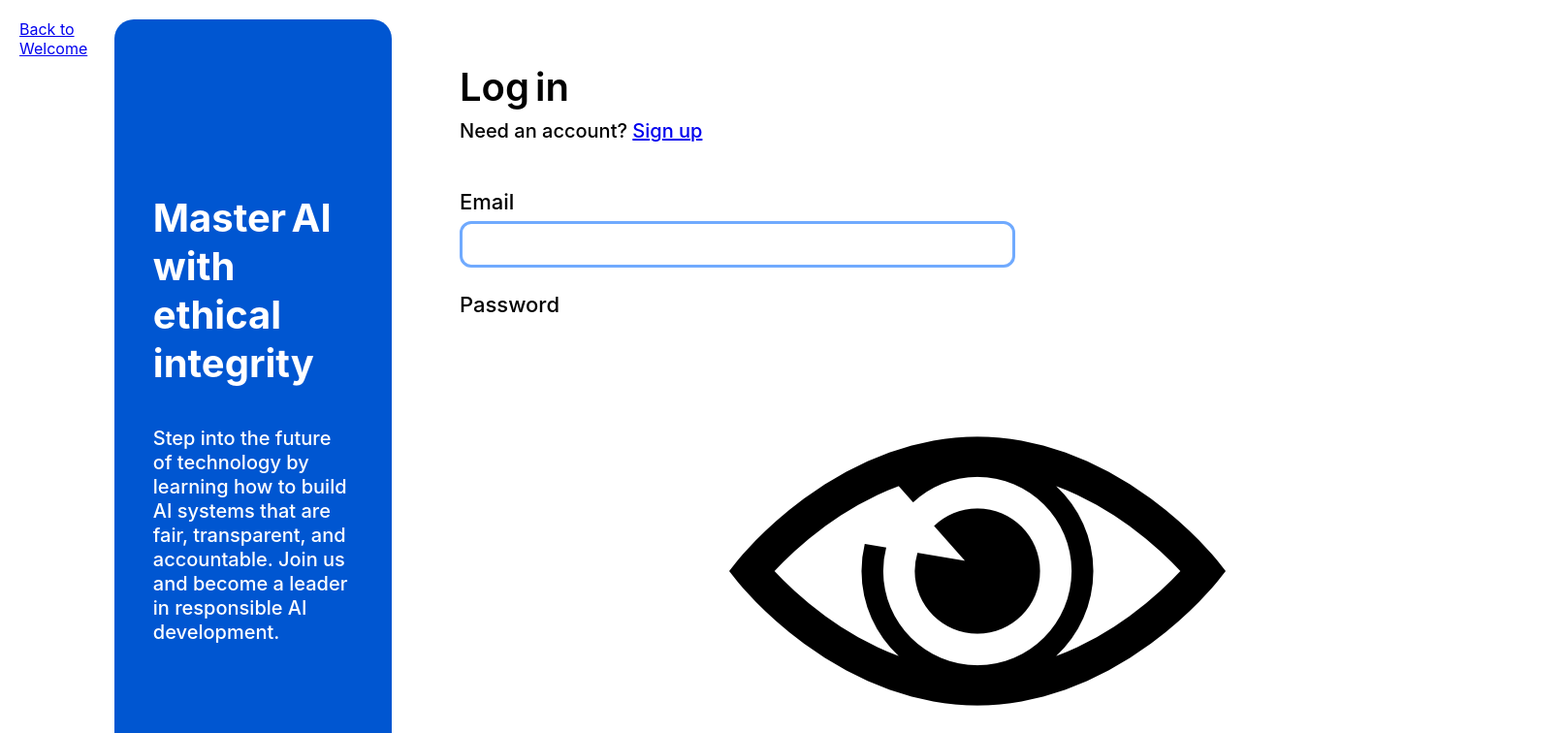
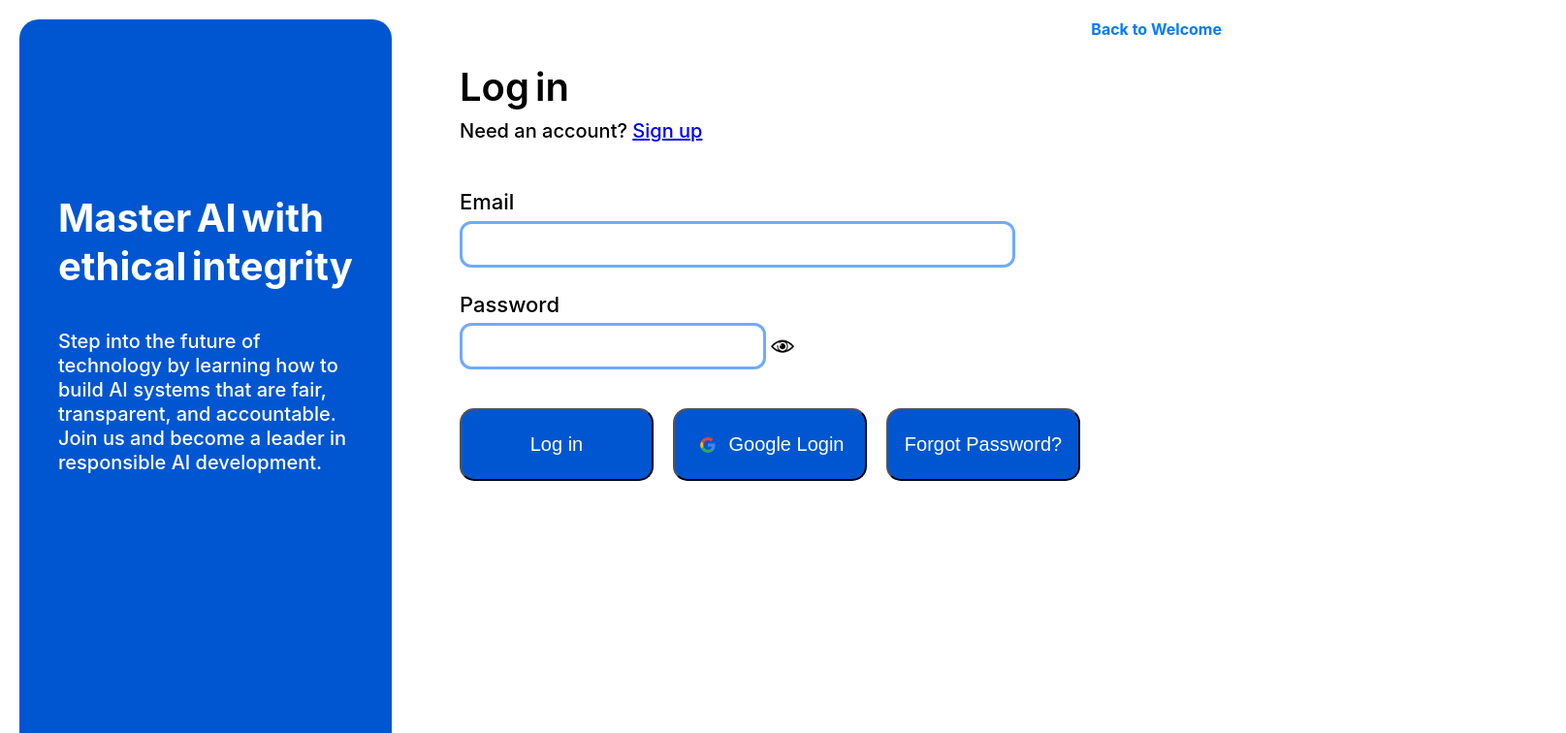
Before and after one commit to Areeb-Ashraf/AI-Ethics, a React (Create React App) app in the folder ai-ethics/: page /login in a window 1280 px wide. Shown: the top 756 px of the page at 97% size, 1615 px wide, since content can reach past the window. Built offline with nearby package versions, Linux system fonts and the light colour scheme; no server answers; the database is empty.

Commit message:
adding css to account.css file. still needs small update. // will fix later

```diff
--- a/ai-ethics/src/styles/account.css
+++ b/ai-ethics/src/styles/account.css
@@ -1,4 +1,4 @@
-.account-container{
+.account-container {
     width: 100%;
     height: 95vh;
     margin: 20px;
@@ -7,22 +7,22 @@
     flex-direction: row;
 }
 
-.text-container{
+.text-container {
     width: 30%;
-    height: 95vh auto;
+    height: auto; /* Changed from 95vh auto */
     background-color: #0056D1;
     border-radius: 20px;
     display: flex;
     flex-direction: column;
 }
 
-.input-container{
+.input-container {
     width: 70%;
     height: 95vh;
     border-radius: 20px;
 }
 
-.text-title{
+.text-title {
     color: white;
     font-size: 40px;
     font-weight: 700;
@@ -32,7 +32,7 @@
     margin: 180px 40px 0px 40px;
 }
 
-.text-description{
+.text-description {
     color: white;
     font-size: 20px;
     font-weight: 500;
@@ -41,7 +41,7 @@
     margin: 40px 40px 0px 40px;
 }
 
-.form-header{
+.form-header {
     margin: 40px 0px 0px 70px;
     font-size: 40px;
     font-weight: 600;
@@ -50,31 +50,29 @@
     word-spacing: -4px;
 }
 
-.form-sub-text{
+.form-sub-text {
     margin: 0px 0px 0px 70px;
     font-size: 20px;
     font-weight: 500;
     line-height: 30px;
     text-align: left;
-
 }
 
-.form-sub-text a:visited, a:active {
+.form-sub-text a:visited,
+.form-sub-text a:active {
     color: #0056D1;
 }
 
-.form-container{
-    /* background-color: #755b5b; */
+.form-container {
     width: 65%;
     margin: 40px 0px 0px 70px;
     display: flex;
     flex-direction: row;
-    /* justify-content: space-between; */
     gap: 20px;
     flex-wrap: wrap;
 }
 
-.label{
+.label {
     display: flex;
     flex-direction: column;
     font-size: 22px;
@@ -83,21 +81,22 @@
     text-align: left;
 }
 
-.label input{
+.label input {
     border: 3px solid #70AAFE;
     width: 250px;
     height: 40px;
     padding-left: 20px;
     border-radius: 12px;
-    opacity: 0px;
     font-weight: 600;
 }
 
-.email input{
+.email input {
     width: 545px;
 }
 
-#submit-button{
+#submit-button,
+#google-login-button,
+#forgot-password-button {
     width: 200px;
     height: 75px;
     border-radius: 15px;
@@ -105,46 +104,96 @@
     color: white;
     font-size: 20px;
     font-weight: 500;
-    margin-top: 50px;
+    display: flex;
+    align-items: center;
+    justify-content: center;
+    gap: 10px;
 }
 
-#submit-button:hover{
+#submit-button:hover,
+#google-login-button:hover,
+#forgot-password-button:hover {
     font-weight: 550;
     box-shadow: rgb(38, 57, 77) 0px 20px 30px -10px;
 }
 
-.column{
-    flex-direction: column;
+.button-container {
+    display: flex;
+    gap: 20px;
+    margin-top: 20px;
 }
 
-@media screen and (max-width: 935px){
-    .account-container{
+.google-logo {
+    width: 24px;
+    height: 24px;
+}
+
+.password-input-container {
+    position: relative;
+    width: 100%;
+    max-width: 545px;
+}
+
+.password-input {
+    width: 100%;
+    padding-right: 40px;
+    border: 3px solid #70AAFE;
+    height: 40px;
+    padding-left: 20px;
+    border-radius: 12px;
+    font-weight: 600;
+}
+
+.toggle-password-visibility {
+    cursor: pointer;
+    margin-left: 5px;
+    transform: translateY(30%);
+    width: 24px;
+    height: 24px;
+}
+
+@media screen and (max-width: 935px) {
+    .account-container {
         flex-direction: column;
     }
 
-    .text-container{
+    .text-container {
         width: 100%;
     }
 
-    .text-title{
+    .text-title {
         margin-top: 20px;
     }
 
-    .text-description{
+    .text-description {
         margin-top: 20px;
         margin-bottom: 20px;
     }
 
-    .email input{
+    .email input {
         width: 250px;
     }
 
-    .form-container, .form-header, .form-sub-text{
+    .form-container,
+    .form-header,
+    .form-sub-text {
         margin-left: 20px;
     }
 
-    .form-sub-text{
+    .form-sub-text {
         font-size: 16px;
     }
+}
 
+.top-right-link {
+    position: absolute; /* Position it absolutely */
+    top: 20px; /* Adjust the top margin */
+    right: 20px; /* Adjust the right margin */
+    z-index: 1000; /* Ensure it is above other elements */
 }
+
+.top-right-link a {
+    text-decoration: none; /* Remove underline */
+    color: #007bff; /* Adjust color as needed */
+    font-weight: bold; /* Make it bold */
+}
```
